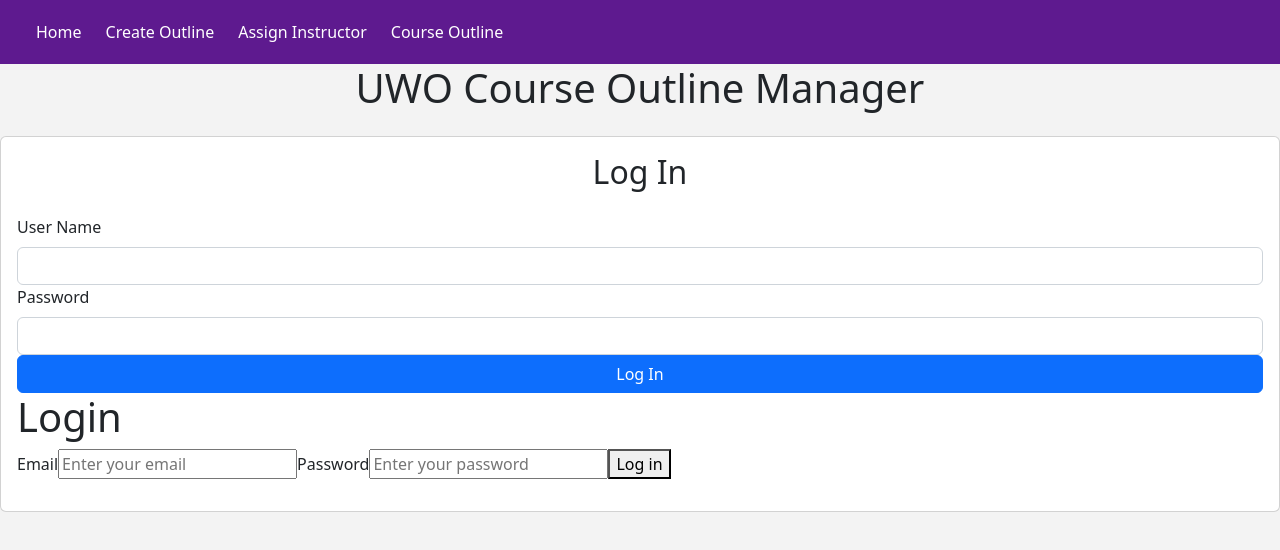
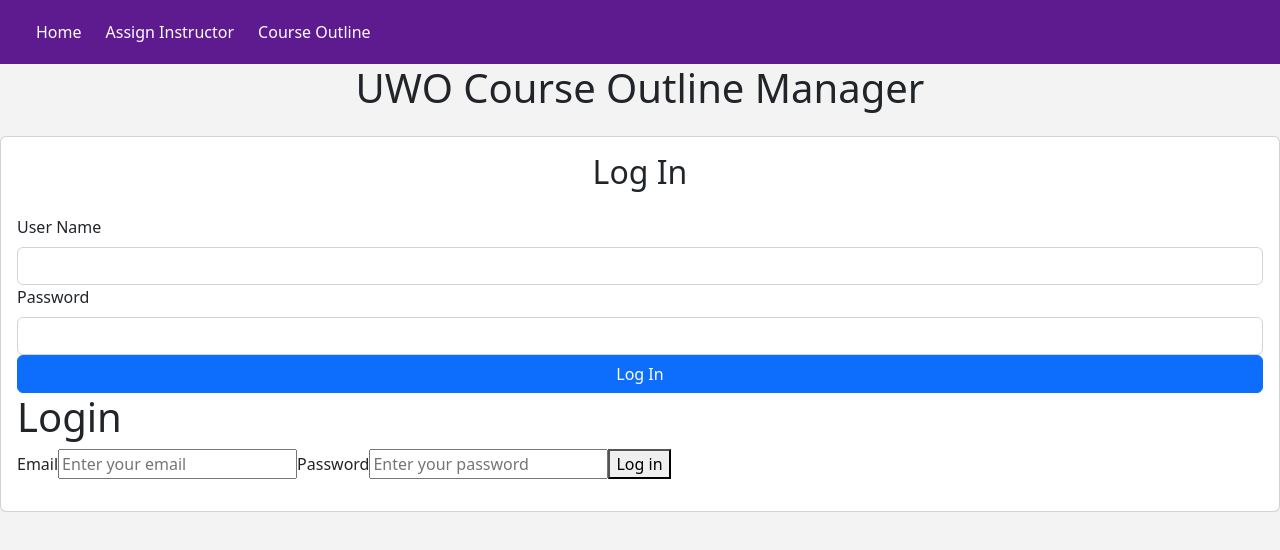
Before and after one commit to grantpan23/course-outline-manager, a React (Create React App) app in the folder frontend/: page / in a window 1280 px wide. Shown: the top 550 px of the page. Built offline with nearby package versions, Linux system fonts and the light colour scheme.

Commit message:
finished linking created course outline

```diff
--- a/frontend/src/App.jsx
+++ b/frontend/src/App.jsx
@@ -12,7 +12,6 @@ function App() {
     <nav>
       <ul>
         <li><Link to= "/home"> Home </Link> </li>
-        <li><Link to= "/create"> Create Outline </Link> </li>
         <li><Link to= "/assign-instructor"> Assign Instructor </Link> </li>
         <li><Link to= "/courseOutlineHome"> Course Outline  </Link> </li>
 
```
